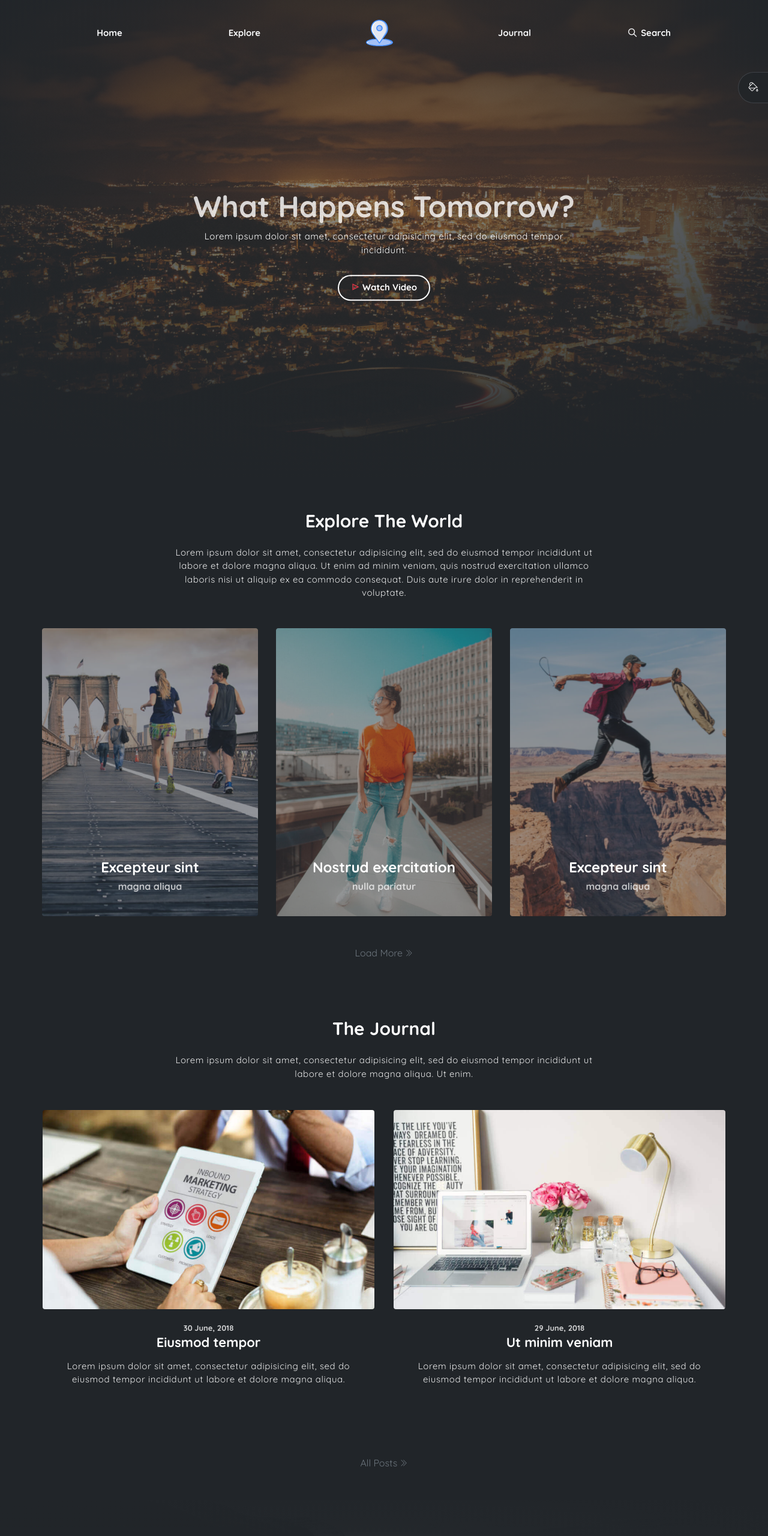
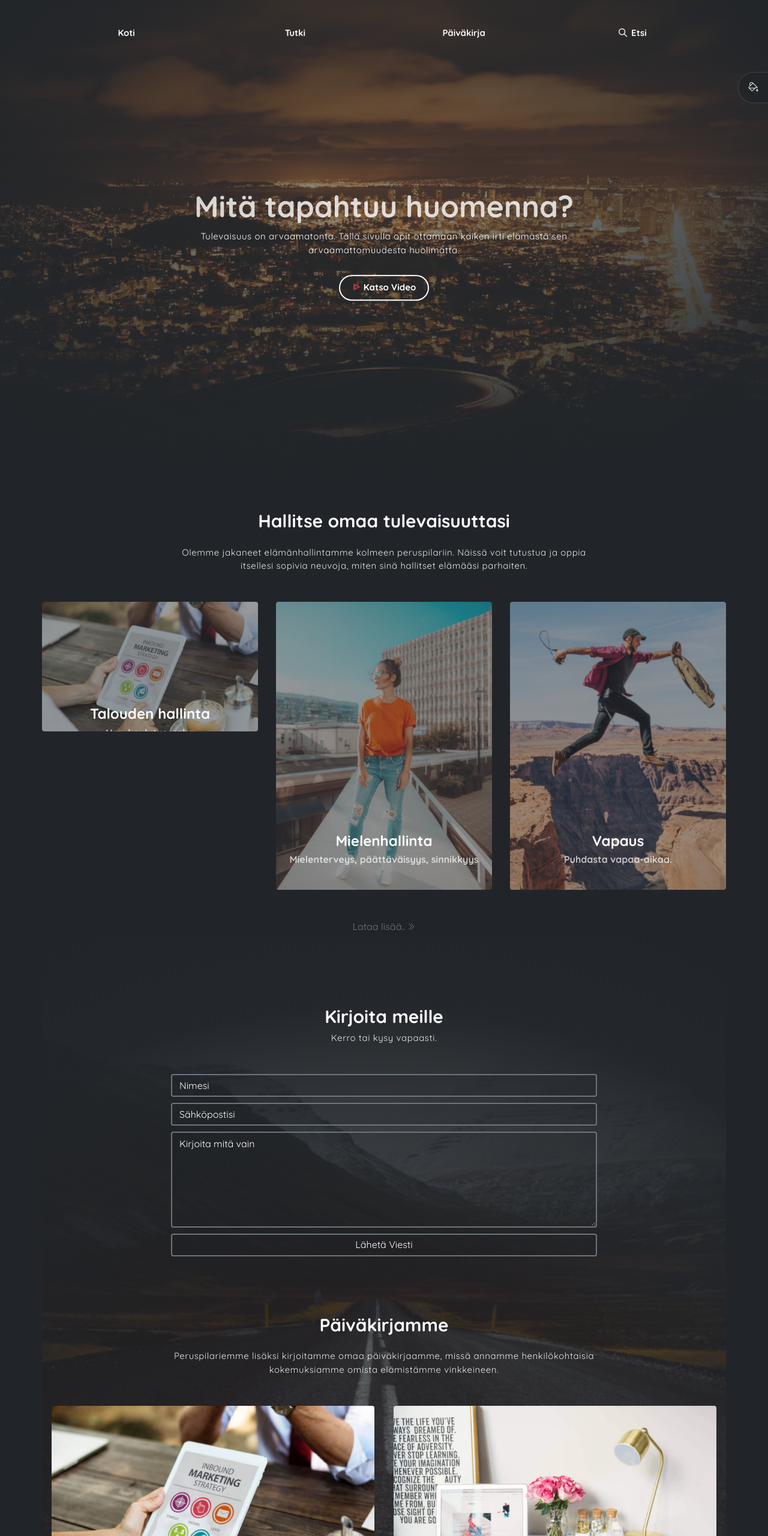
Before and after one commit to JereKukkohovi-Keuda/JereKukkohovi-Keuda.github.io, a website: page demo3/index.html in a window 1280 px wide. Shown: the top 2560 px of the page at 60% size. Drawn offline with Linux system fonts and the light colour scheme.

Commit message:
Muokattu verkkosivu, index - demo3

```diff
--- a/demo3/index.html
+++ b/demo3/index.html
@@ -5,7 +5,7 @@
     <meta name="viewport" content="width=device-width, initial-scale=1, shrink-to-fit=no">
     <meta name="description" content="Start your development with Dorang landing page.">
     <meta name="author" content="Devcrud">
-    <title>Dorang | Free Bootstrap 4.3.x template</title>
+    <title>Tulevaisuus sinun käsiisi.</title>
     <!-- font icons -->
     <link rel="stylesheet" href="assets/vendors/themify-icons/css/themify-icons.css">
 
@@ -18,12 +18,11 @@
     <!-- page navbar -->
     <nav class="page-navbar" data-spy="affix" data-offset-top="10">
         <ul class="nav-navbar container">
-            <li class="nav-item"><a href="#" class="nav-link">Home</a></li>
-            <li class="nav-item"><a href="#" class="nav-link">Explore</a></li>
-            <li class="nav-item"><a href="#" class="nav-link"><img src="assets/imgs/placeholder.svg" alt="Download free bootstrap 4 landing page, free boootstrap 4 templates, Download free bootstrap 4.1 landing page, free boootstrap 4.1.1 templates, weber Landing page"></a></li>
-            <li class="nav-item"><a href="#" class="nav-link">Journal</a></li>
+            <li class="nav-item"><a href="#" class="nav-link">Koti</a></li>
+            <li class="nav-item"><a href="#" class="nav-link">Tutki</a></li>
+            <li class="nav-item"><a href="#" class="nav-link">Päiväkirja</a></li>
             <li class="nav-item search">
-                <a href="javascript:void(0)" class="nav-link search-toggle"><i class="ti-search"></i> Search</a>
+                <a href="javascript:void(0)" class="nav-link search-toggle"><i class="ti-search"></i> Etsi</a>
                 <div class="search-wrapper">
                     <form>
                         <input type="search" class="form-control" name="" placeholder="hit enter to search">
@@ -47,11 +46,10 @@
     <header class="header">
         <div class="overlay"></div>
         <div class="header-content">
-            <h1 class="header-title">What Happens Tomorrow?</h1>
-            <p class="header-subtitle">Lorem ipsum dolor sit amet, consectetur adipisicing elit, sed do eiusmod
-            tempor incididunt.</p>
+            <h1 class="header-title">Mitä tapahtuu huomenna?</h1>
+            <p class="header-subtitle">Tulevaisuus on arvaamatonta. Tällä sivulla opit ottamaan kaiken irti elämästä sen arvaamattomuudesta huolimatta.</p>
 
-            <button class="btn btn-theme-color modal-toggle"><i class="ti-control-play text-danger"></i> Watch Video</button>
+            <button class="btn btn-theme-color modal-toggle"><i class="ti-control-play text-danger"></i> Katso Video</button>
 
         </div>
     </header><!-- end of page header -->
@@ -68,24 +66,20 @@
     <!-- page container -->
     <div class="container page-container">
         <div class="col-md-10 col-lg-8 m-auto">
-            <h6 class="title mb-4">Explore The World</h6>
-            <p class="mb-5">Lorem ipsum dolor sit amet, consectetur adipisicing elit, sed do eiusmod
-            tempor incididunt ut labore et dolore magna aliqua. Ut enim ad minim veniam,
-            quis nostrud exercitation ullamco laboris nisi ut aliquip ex ea commodo
-            consequat. Duis aute irure dolor in reprehenderit in voluptate.</p>
+            <h6 class="title mb-4">Hallitse omaa tulevaisuuttasi</h6>
+            <p class="mb-5">Olemme jakaneet elämänhallintamme kolmeen peruspilariin. Näissä voit tutustua ja oppia itsellesi sopivia neuvoja, miten sinä hallitset elämääsi parhaiten.</p>
         </div>
 
         <!-- row -->
         <div class="row mb-4">
             <div class="col-md-4">
                 <a href="javascript:void(0)" class="overlay-img">
-                    <img src="assets/imgs/img-1.jpg" alt="Download free bootstrap 4 landing page, free boootstrap 4 templates, Download free bootstrap 4.1 landing page, free boootstrap 4.1.1 templates, weber Landing page">
+                    <img src="assets/imgs/blog-1.jpg" alt="Download free bootstrap 4 landing page, free boootstrap 4 templates, Download free bootstrap 4.1 landing page, free boootstrap 4.1.1 templates, weber Landing page">
                     <div class="overlay"></div>
                     <div class="des">
-                        <h1 class="title">Excepteur sint</h1>
-                        <h6 class="subtitle">magna aliqua</p>
-                        <p>Lorem ipsum dolor sit amet, consectetur adipisicing elit, sed do eiusmod
-                        tempor incididunt ut labore et dolore magna aliqua.</p>
+                        <h1 class="title">Talouden hallinta</h1>
+                        <h6 class="subtitle">Ura, koulutus, raha</p>
+                        <p>Tässä osuudessa keskitymme työntekoon, koulutukseen ja rahankäyttöön. </p>
                     </div>
                 </a>
             </div>
@@ -94,10 +88,9 @@
                     <img src="assets/imgs/img-2.jpg" alt="Download free bootstrap 4 landing page, free boootstrap 4 templates, Download free bootstrap 4.1 landing page, free boootstrap 4.1.1 templates, weber Landing page">
                     <div class="overlay"></div>
                     <div class="des">
-                        <h1 class="title">Nostrud exercitation </h1>
-                        <h6 class="subtitle">nulla pariatur</p>
-                        <p>Lorem ipsum dolor sit amet, consectetur adipisicing elit, sed do eiusmod
-                        tempor incididunt ut labore et dolore magna aliqua.</p>
+                        <h1 class="title">Mielenhallinta </h1>
+                        <h6 class="subtitle">Mielenterveys, päättäväisyys, sinnikkyys</p>
+                        <p>Hyvä mieli on tärkeää, jotta tulevaisuus ei pelottaisi. Tässä osuudessa tutustumme tapoihin, joilla voit saavuttaa mielenrauhan.</p>
                     </div>
                 </a>
             </div>
@@ -106,22 +99,37 @@
                     <img src="assets/imgs/img-3.jpg" alt="Download free bootstrap 4 landing page, free boootstrap 4 templates, Download free bootstrap 4.1 landing page, free boootstrap 4.1.1 templates, weber Landing page">
                     <div class="overlay"></div>
                     <div class="des">
-                        <h1 class="title">Excepteur sint</h1>
-                        <h6 class="subtitle">magna aliqua</p>
-                        <p>Lorem ipsum dolor sit amet, consectetur adipisicing elit, sed do eiusmod
-                        tempor incididunt ut labore et dolore magna aliqua.</p>
+                        <h1 class="title">Vapaus</h1>
+                        <h6 class="subtitle">Puhdasta vapaa-aikaa.</p>
+                        <p>Ihmisen ei suo unohtaa myöskään vapaa-aikaansa.
+                        Täällä annamme vinkkejä miten ottaa kaikki irti vapaa-ajasta, jotta olisit mahdollisimman levännyt seuraaviin arjen haasteisiin.
+                        </p>
                     </div>
                 </a>
             </div>
         </div><!-- end of row -->
 
-        <a href="#">Load More <i class="ti-angle-double-right angle"></i></a>
+        <a href="#">Lataa lisää.. <i class="ti-angle-double-right angle"></i></a>
 
+    <!--footer & pre footer -->
+    <div class="contact-section">
+        <div class="overlay"></div>
+        <!-- container -->
+        <div class="container">
+            <div class="col-md-10 col-lg-8 m-auto">
+                <h6 class="title mb-2">Kirjoita meille</h6>
+                <p class="mb-5">Kerro tai kysy vapaasti.</p>
+                <form action="" class="form-group">
+                    <input type="text" size="50" class="form-control" placeholder="Nimesi" required>
+                    <input type="email" class="form-control" placeholder="Sähköpostisi"requried>
+                    <textarea name="comment" id="comment" rows="6"   class="form-control" placeholder="Kirjoita mitä vain"></textarea>
+                    <input type="submit" value="Lähetä Viesti" class="form-control">
+                </form>
+            </div>
 
         <div class="col-md-10 col-lg-8 m-auto">
-            <h6 class="title mb-4 mt-5 pt-5">The Journal</h6>
-            <p class="mb-5">Lorem ipsum dolor sit amet, consectetur adipisicing elit, sed do eiusmod
-            tempor incididunt ut labore et dolore magna aliqua. Ut enim.</p>
+            <h6 class="title mb-4 mt-5 pt-5">Päiväkirjamme</h6>
+            <p class="mb-5">Peruspilariemme lisäksi kirjoitamme omaa päiväkirjaamme, missä annamme henkilökohtaisia kokemuksiamme omista elämistämme vinkkeineen.</p>
         </div>
 
         <!-- row -->
@@ -130,11 +138,11 @@
                 <a href="javascript:void(0)" class="card">
                     <img src="assets/imgs/blog-1.jpg" class="card-img" alt="Download free bootstrap 4 landing page, free boootstrap 4 templates, Download free bootstrap 4.1 landing page, free boootstrap 4.1.1 templates, weber Landing page">
                     <div class="card-body">
-                        <h6 class="card-subtitle">30 June, 2018</h6>
-                        <h3 class="card-title">Eiusmod
-                        tempor</h3>
-                        <p>Lorem ipsum dolor sit amet, consectetur adipisicing elit, sed do eiusmod
-                        tempor incididunt ut labore et dolore magna aliqua.</p>
+                        <h6 class="card-subtitle">16 Maalis, 2023</h6>
+                        <h3 class="card-title">Hintojen
+                        nousu</h3>
+                        <p> Hintojen nousu vaikuttaa kaikkiin. Näin me olemme onnistuneet selviämään
+                        niistä. </p>
                     </div>
                 </a>
             </div>
@@ -142,34 +150,20 @@
                 <a href="javascript:void(0)" class="card">
                     <img src="assets/imgs/blog-2.jpg" class="card-img" alt="Download free bootstrap 4 landing page, free boootstrap 4 templates, Download free bootstrap 4.1 landing page, free boootstrap 4.1.1 templates, weber Landing page">
                     <div class="card-body">
-                        <h6 class="card-subtitle">29 June, 2018</h6>
-                        <h3 class="card-title">Ut minim veniam</h3>
-                        <p>Lorem ipsum dolor sit amet, consectetur adipisicing elit, sed do eiusmod
-                        tempor incididunt ut labore et dolore magna aliqua.</p>
+                        <h6 class="card-subtitle">15 Maalis, 2023</h6>
+                        <h3 class="card-title">Kotityöskentelyn ABC</h3>
+                        <p>Työnteko kotoa käsin on nykyinen normaali, välillä se voi olla kuitenkin hankalaa. Kuuntele
+                        meidän tarinamme, miten olemme onnistuneet tekemään työtä tehokkaasti.</p>
                     </div>
                 </a>
             </div>
         </div><!-- end of row -->
 
-        <a href="#">All Posts <i class="ti-angle-double-right angle"></i></a>
+        <a href="#">Kaikki tarinamme <i class="ti-angle-double-right angle"></i></a>
 
     </div> <!-- end of page container -->
 
-    <!--footer & pre footer -->
-    <div class="contact-section">
-        <div class="overlay"></div>
-        <!-- container -->
-        <div class="container">
-            <div class="col-md-10 col-lg-8 m-auto">
-                <h6 class="title mb-2">Contact Us</h6>
-                <p class="mb-5">Feel Free To Drop Us A Line.</p>
-                <form action="" class="form-group">
-                    <input type="text" size="50" class="form-control" placeholder="Your Name" required>
-                    <input type="email" class="form-control" placeholder="Enter Email"requried>
-                    <textarea name="comment" id="comment" rows="6"   class="form-control" placeholder="Write Something"></textarea>
-                    <input type="submit" value="Send Message" class="form-control">
-                </form>
-            </div>
+
 
             <!-- footer -->
             <footer class="footer">
```
